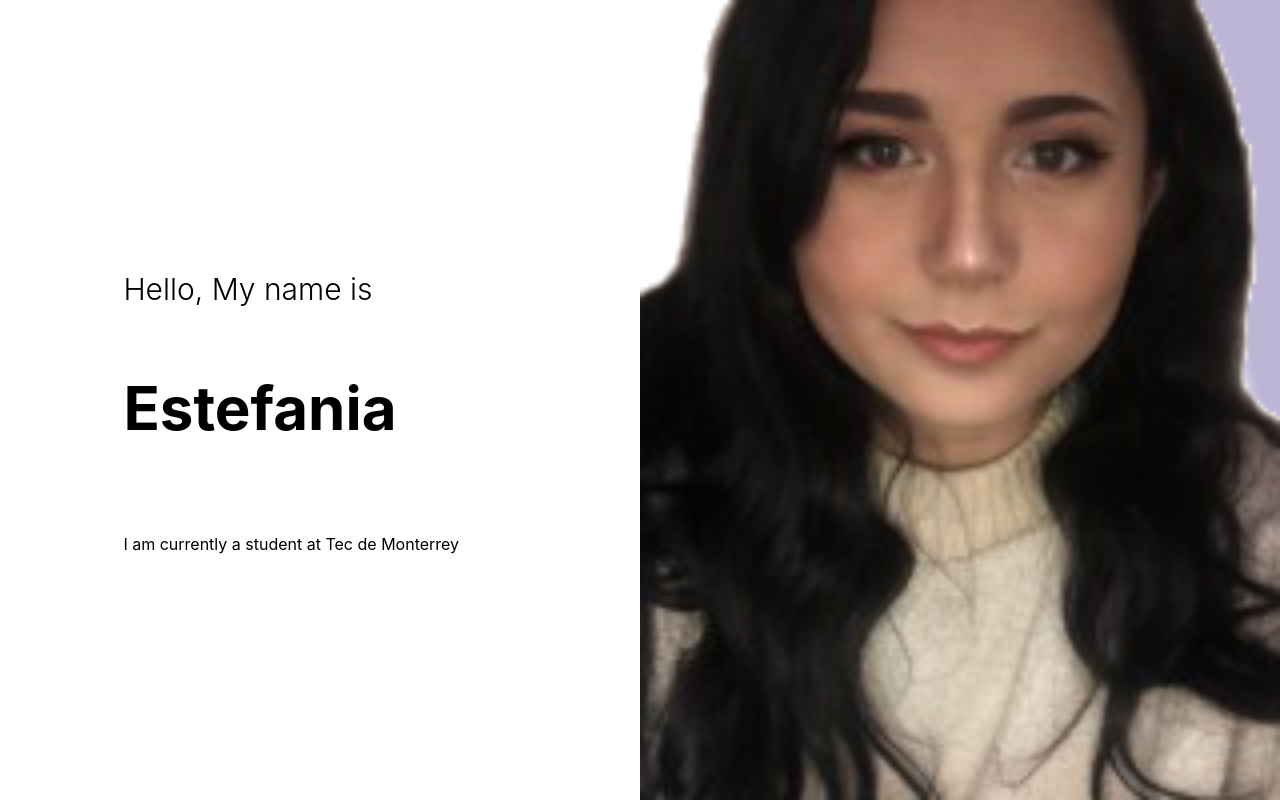
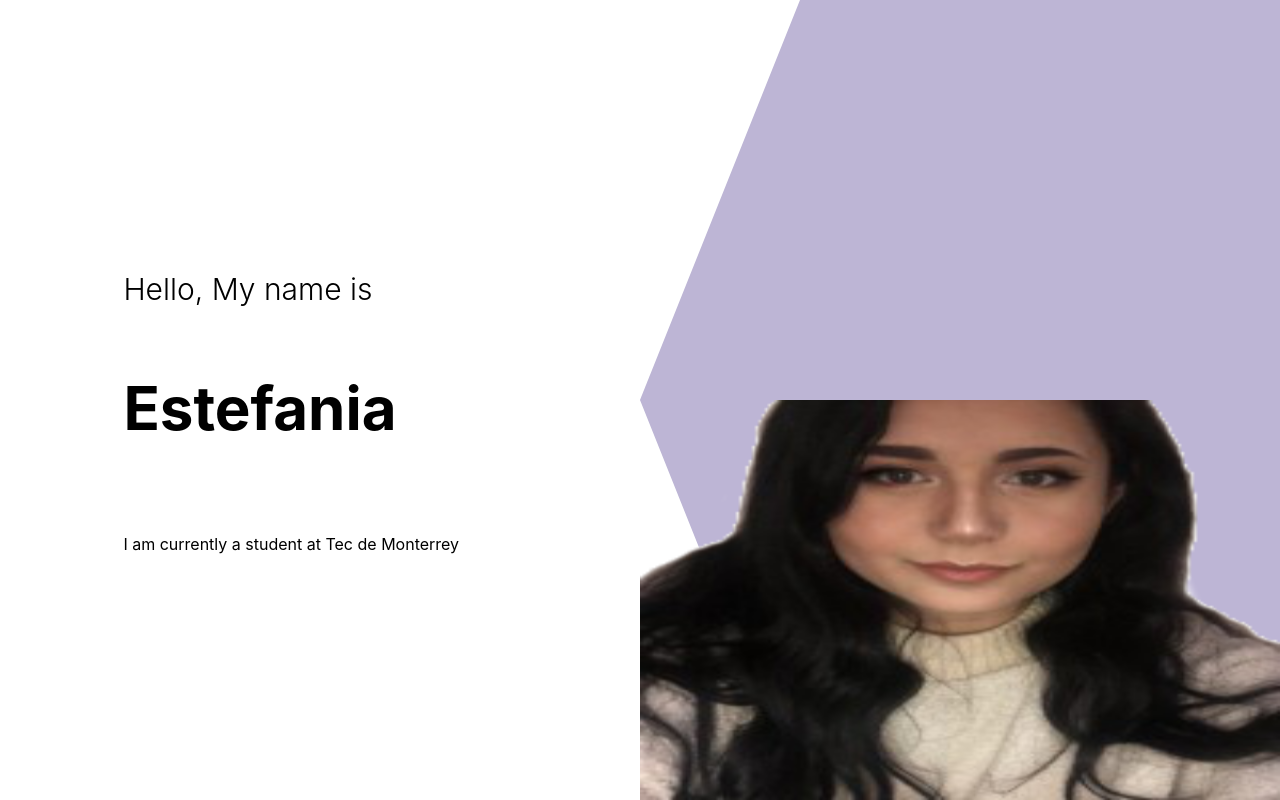
Before and after one commit to Estefaniajim/React-Portafolio, a React (Create React App) app: page / in a window 1280 px wide. Built offline with nearby package versions, Linux system fonts and the light colour scheme.

Commit message:
Update intro.css

```diff
--- a/src/components/Intro/intro.css
+++ b/src/components/Intro/intro.css
@@ -20,8 +20,8 @@
 
 .i-img{
   width: 100%;
-  height: 100%;
-  object-fit: cover;
+  height: 50%;
+  bottom: 0;
   position: absolute;
 }
 
```
